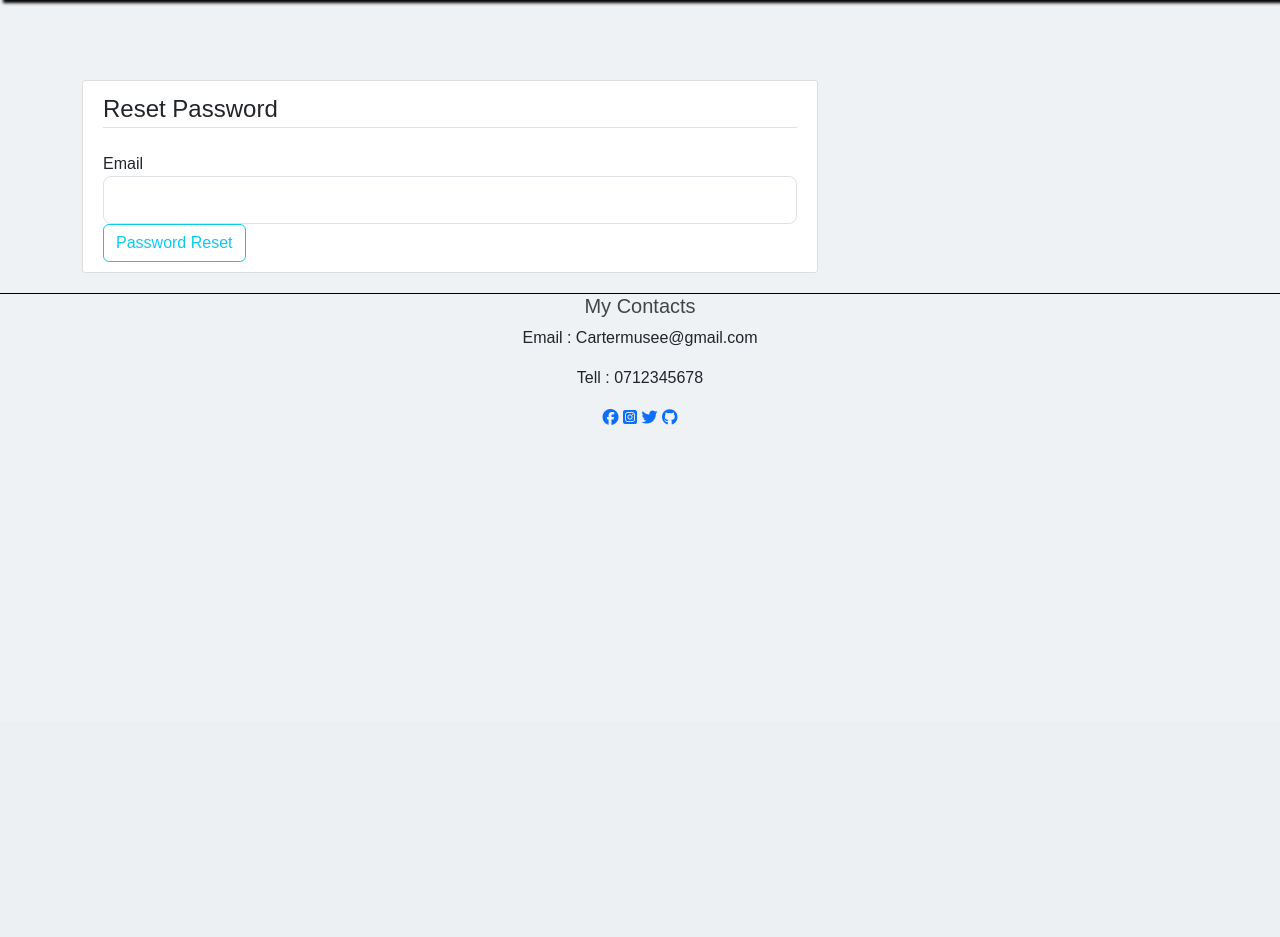
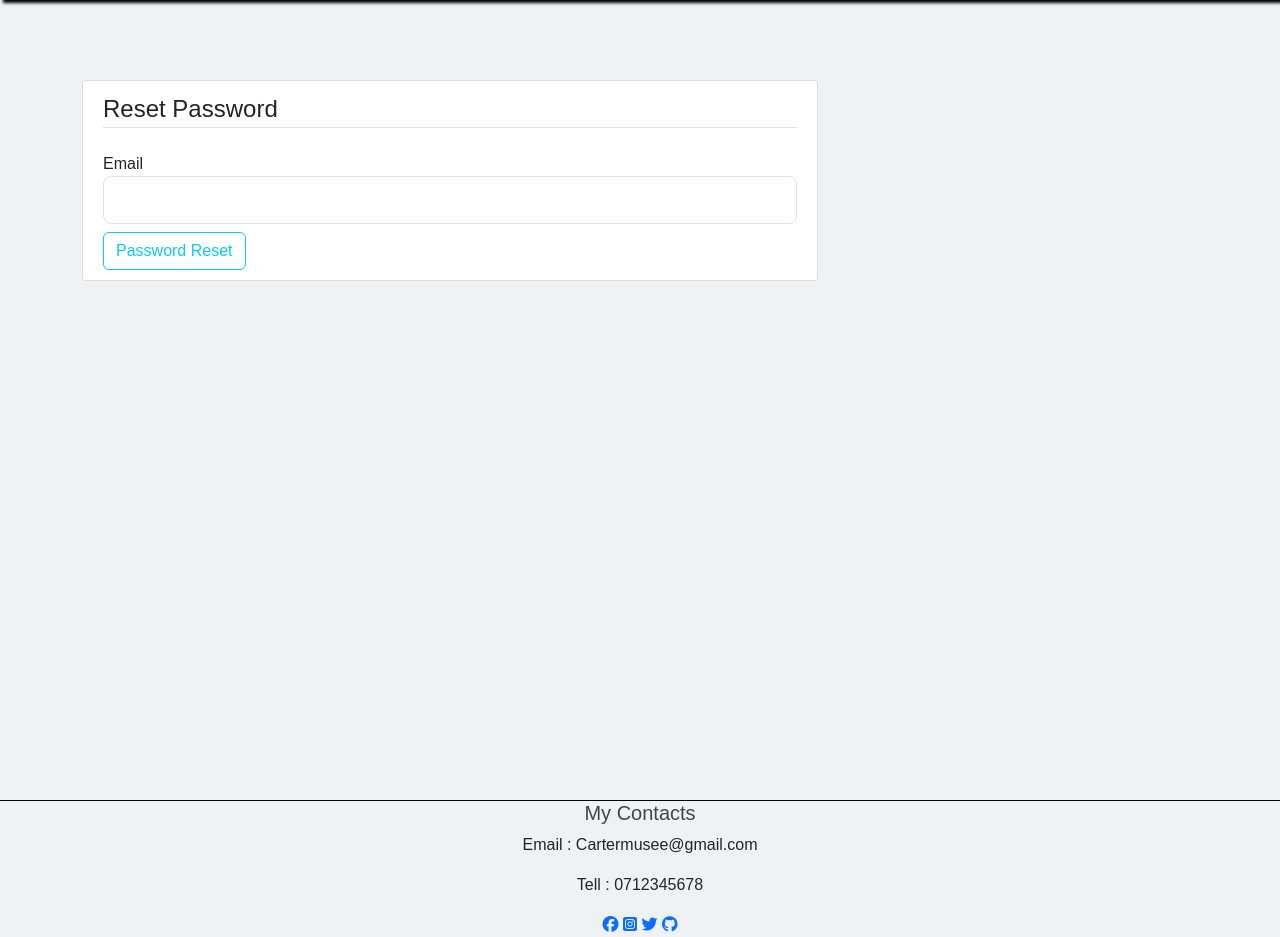
Before and after one commit to cartermusee/Blog_post_project, a Flask app: page /reset_password in a window 1280 px wide. Shown: the part 78-1015 px from the top of the page. Before the commit the page ends 503 px from the top, so only its background shows below. Run offline with Flask 3, Linux system fonts and the light colour scheme; some libraries are stand-ins or nearby versions.

```diff
--- a/flaskblog/templates/reset_request.html
+++ b/flaskblog/templates/reset_request.html
@@ -1,5 +1,6 @@
 {% extends "layout.html" %}
 {% block body %}
+<div style="height: 90vh;">
     <div class="content-section">
         <form method="POST" action="">
             {{ form.hidden_tag() }}
@@ -21,8 +22,9 @@
 
             </fieldset>
             <div class="form-group">
-                {{ form.submit(class="btn btn-outline-info") }}
+                {{ form.submit(class="mt-2 btn btn-outline-info") }}
             </div>
         </form>
     </div>
+</div>
 {% endblock body %}
--- a/flaskblog/templates/reset_token.html
+++ b/flaskblog/templates/reset_token.html
@@ -1,6 +1,6 @@
 {% extends "layout.html" %}
 {% block body %}
-    <div class="content-section">
+<div style="height: 80vh;">    <div class="content-section">
     <form method="POST" action="">
         {{ form.hidden_tag() }}
         <fieldset class="form-group">
@@ -34,8 +34,8 @@
 
         </fieldset>
         <div class="form-group">
-                {{ form.submit(class="btn btn-outline-info") }}
+            {{ form.submit(class="mt-2 btn btn-outline-info") }}
         </div>
     </form>
-    </div>
+</div></div>
 {% endblock body %}
```
Lines whose indentation alone changed are shown as unchanged.
